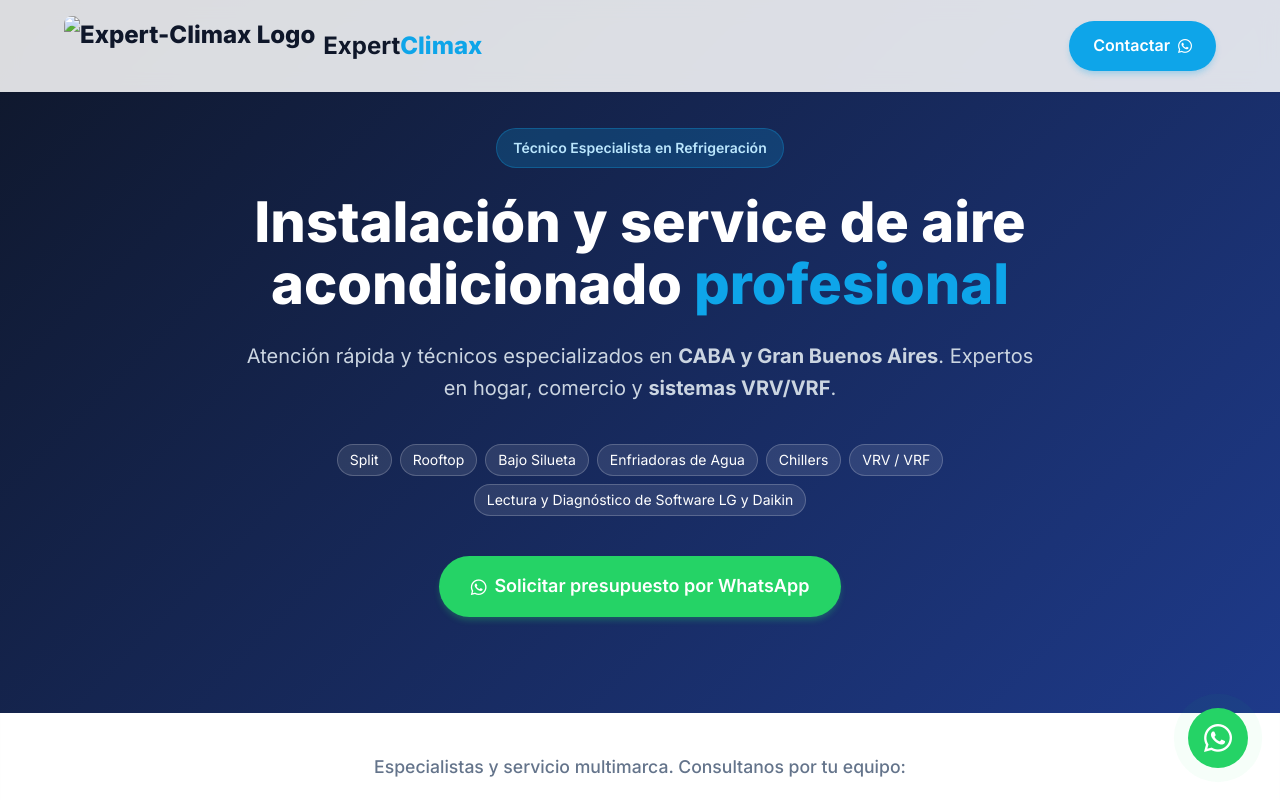
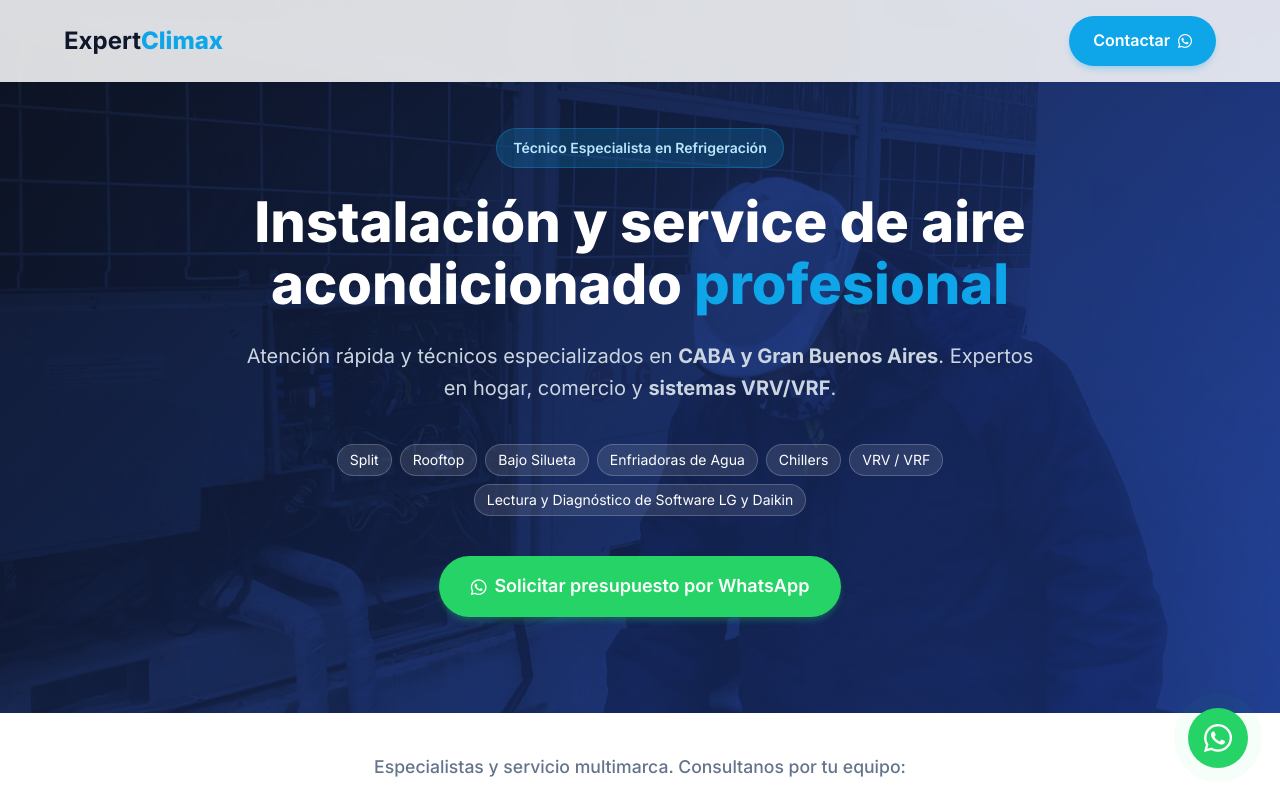
Before and after one commit to JuanColman/Expert-Climax, a plain HTML site: page index.html in a window 1280 px wide. Shown: the top 800 px of the page. Drawn offline with Linux system fonts and the light colour scheme.

Commit message:
Primera modificación
Vista optima en celular

```diff
--- a/index.html
+++ b/index.html
@@ -208,7 +208,7 @@
             left: 0;
             width: 100%;
             height: 100%;
-            background-image: url('C:/Users/licju/.gemini/antigravity/brain/6ad96468-d8ae-4de3-82b4-d184b47e04bd/fondo_vrv_hero_1774366689032.png');
+            background-image: url('WhatsApp Image 2026-03-24 at 12.07.29.jpeg');
             background-size: cover;
             background-position: center;
             opacity: 0.35;
@@ -636,7 +636,6 @@
     <nav class="navbar">
         <div class="container">
             <div class="logo" style="text-align:center; font-family: 'Inter', sans-serif; display:flex; align-items:center; gap:0.5rem;">
-                <img src="C:\Users\licju\.gemini\antigravity\brain\6ad96468-d8ae-4de3-82b4-d184b47e04bd\expert_climax_logo_1774364093281.png" alt="Expert-Climax Logo" style="height:60px; width:auto; border-radius:8px;">
                 <span style="font-size:1.5rem;"><strong style="color:var(--secondary)">Expert</strong><span style="color:var(--primary)">Climax</span></span>
             </div>
             <a href="https://wa.me/5491141740392?text=Hola%20Alejandro,%20necesito%20un%20presupuesto" target="_blank" class="btn btn-primary">
@@ -735,7 +734,7 @@
     <section class="section-padding about-section">
         <div class="container about-grid">
             <div class="img-wrapper" style="height: 100%; min-height: 400px; display: flex;">
-                <img src="C:\Users\licju\.gemini\antigravity\brain\6ad96468-d8ae-4de3-82b4-d184b47e04bd\tecnico_vrv_brazos_1774366008765.png" alt="Brazos de técnico reparando sistema VRV" style="width: 100%; height: 100%; object-fit: cover; object-position: center;">
+                <img src="WhatsApp Image 2026-03-24 at 12.07.28.jpeg" alt="Técnico reparando sistema VRV" style="width: 100%; height: 100%; object-fit: cover; object-position: center;">
             </div>
             <div class="about-content">
                 <h2>Conocé al técnico a cargo</h2>
@@ -936,7 +935,6 @@
     <footer>
         <div class="container">
             <div style="font-size:1.5rem; margin-bottom:1rem; color:var(--white); display:flex; align-items:center; justify-content:center; gap:0.5rem;">
-                <img src="C:\Users\licju\.gemini\antigravity\brain\6ad96468-d8ae-4de3-82b4-d184b47e04bd\expert_climax_logo_1774364093281.png" alt="Expert-Climax Logo" style="height:48px; width:auto; border-radius:4px;">
                 Expert-Climax
             </div>
             <p>Instalación, Reparación y Mantenimiento de Equipos de Refrigeración y Sistemas VRV/VRF en CABA y Gran Buenos Aires.</p>
```
